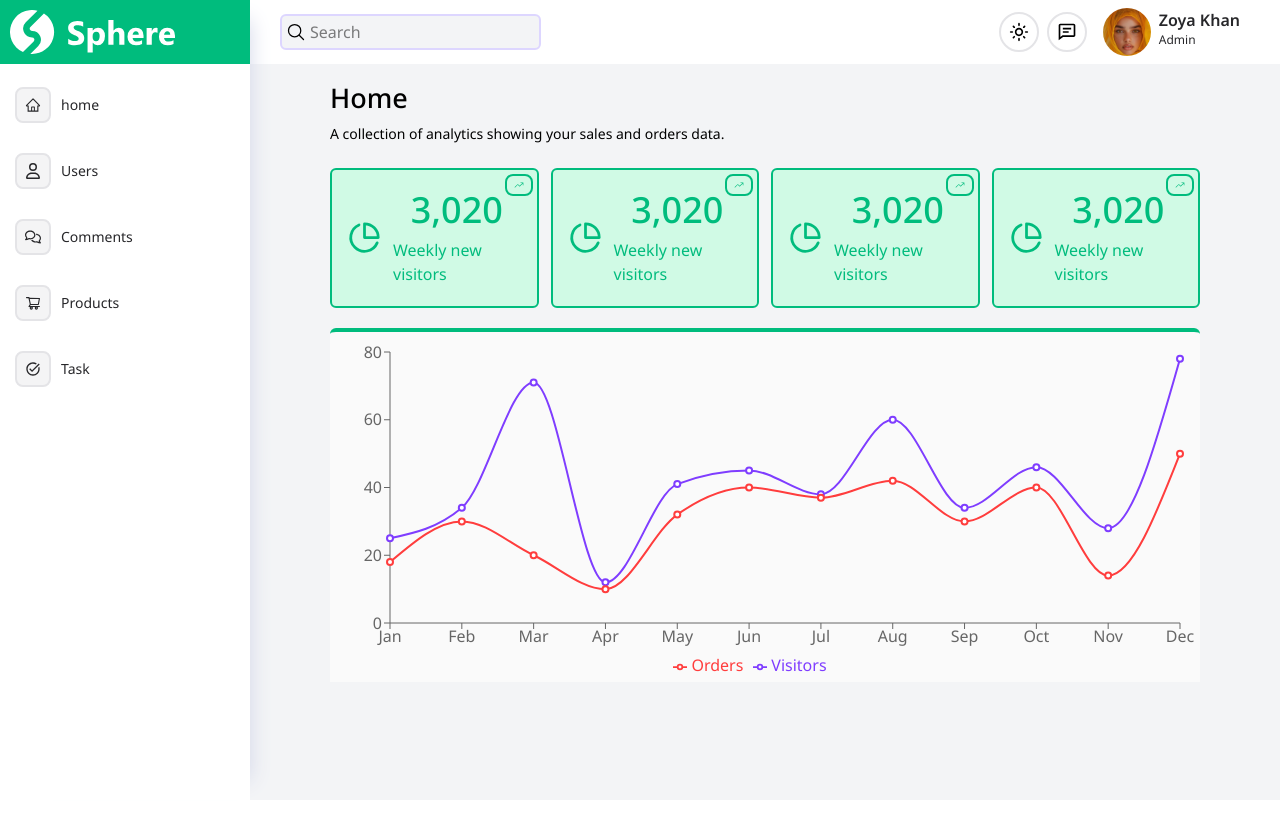
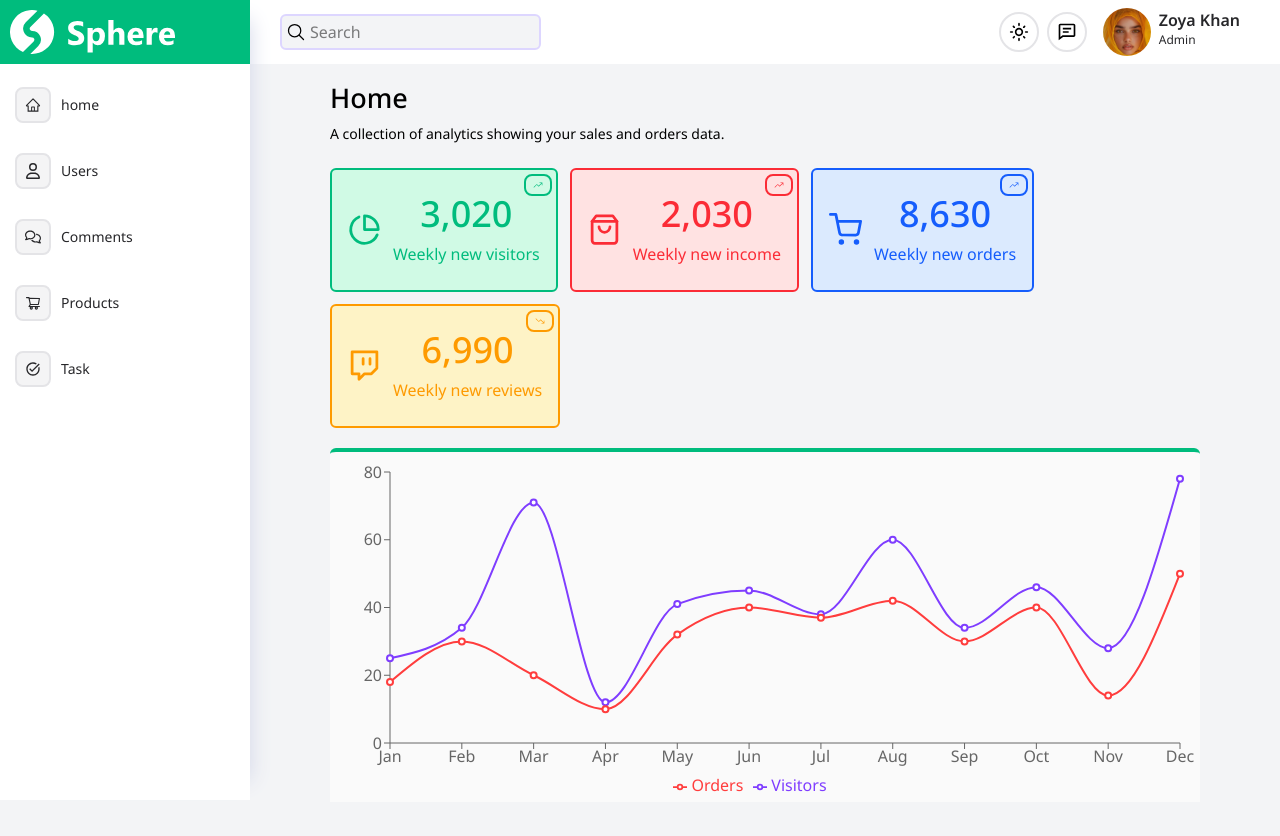
Before and after one commit to hossein1075/dashbord-admin, a React (Vite) app: page / in a window 1280 px wide. Shown: the top 836 px of the page. Before the commit the page ends 800 px from the top, so only its background shows below. Built offline with nearby package versions, Linux system fonts and the light colour scheme.

Commit message:
add info box in page home

```diff
--- a/package.json
+++ b/package.json
@@ -11,6 +11,7 @@
   },
   "dependencies": {
     "@tailwindcss/vite": "^4.1.17",
+    "daisyui": "^5.5.8",
     "react": "^19.2.0",
     "react-dom": "^19.2.0",
     "react-icons": "^5.5.0",
--- /dev/null
+++ b/src/Components/HomeBoxs/ColorBox.jsx
@@ -0,0 +1,18 @@
+import { FiPieChart } from "react-icons/fi";
+import { IoIosTrendingUp } from "react-icons/io";
+import { IoIosTrendingDown } from "react-icons/io";
+import { LuShoppingBag } from "react-icons/lu";
+import { FiShoppingCart } from "react-icons/fi";
+import { FiTwitch } from "react-icons/fi";
+
+
+
+let colorBox = [
+    {id:1, title: 'visitors', amount: '3,020' , icon: <FiPieChart size={33}/>, colorText:'text-emerald-500', colorBorder: 'border-emerald-100', colorBg: 'bg-emerald-100',  upDown:  <IoIosTrendingUp size={10}/>},
+    {id:2, title: 'income', amount: '2,030' , icon: <LuShoppingBag size={33}/>, colorText:'text-red-500', colorBorder: 'border-red-100', colorBg: 'bg-red-100',  upDown:  <IoIosTrendingUp size={10}/>},
+    {id:3, title: 'orders', amount: '8,630' , icon: <FiShoppingCart  size={33}/>, colorText:'text-blue-600', colorBorder: 'border-blue-100', colorBg: 'bg-blue-100',  upDown:  <IoIosTrendingUp size={10}/>},
+    {id:4, title: 'reviews', amount: '6,990' , icon: <FiTwitch  size={33}/>, colorText:'text-amber-500', colorBorder: 'border-amber-100', colorBg: 'bg-amber-100',  upDown:  <IoIosTrendingDown size={10}/>},
+
+]
+
+export default colorBox
--- a/src/Components/HomeBoxs/HomeBoxs.jsx
+++ b/src/Components/HomeBoxs/HomeBoxs.jsx
@@ -1,17 +1,16 @@
 import React from 'react'
-import { FiPieChart } from "react-icons/fi";
-import { IoIosTrendingUp } from "react-icons/io";
-function HomeBoxs() {
+
+function HomeBoxs({title, icon, upDown, amount, colorText, borderColors, colorBg}) {
   return (
-    <div className='flexCenter relative max-w-[274px] max-h-[140px] py-6 px-4 gap-3 border-2 rounded-md border-solid border-emerald-500 bg-emerald-100 text-emerald-500'>
+    <div className={`flexCenter relative max-w-[274px] max-h-[140px] py-6 px-4 gap-3 border-2 rounded-md border-solid ${borderColors} ${colorBg} ${colorText}`}>
         <div>
-          <FiPieChart size={33}/>
+         {icon}
         </div>
         <div className='flexCenter flex-col'>
-          <h1 className='mb-2 text-4xl font-Noto-Medium font-medium '>3,020</h1>
-          <h6>Weekly new visitors</h6>
-          <div className='absolute top-1 right-1 border-2 rounded-lg py-1 px-1.75 border-solid border-emerald-500'>
-            <IoIosTrendingUp size={10}/>
+          <h1 className='mb-2 text-4xl font-Noto-Medium font-medium '>{amount}</h1>
+          <h6>Weekly new {title}</h6>
+          <div className={`absolute top-1 right-1 border-2 rounded-lg py-1 px-1.75 border-solid ${borderColors}`}>
+            {upDown}
           </div>
         </div>
 
--- a/src/Pages/Home.jsx
+++ b/src/Pages/Home.jsx
@@ -2,17 +2,15 @@ import React from 'react'
 import TitlePage from '../Components/TitlePage/TitlePage'
 import Charts from '../Components/Charts/Charts'
 import HomeBoxs from '../Components/HomeBoxs/HomeBoxs'
-
-
+import colorBox from '../Components/HomeBoxs/ColorBox'
 function Home() {
   return (
     <section className=''>
       <TitlePage title='Home' text='A collection of analytics showing your sales and orders data.' />
-      <div className='mb-5 grid grid-cols-4 gap-3'>
-        <HomeBoxs/>
-        <HomeBoxs/>
-        <HomeBoxs/>
-        <HomeBoxs/>
+      <div className='mb-5 flex flex-wrap  gap-3'>
+        {colorBox.map(item => (
+        <HomeBoxs key={item.id} {...item}/>
+        ))}
       </div>
       <Charts/>
     </section>
--- a/src/index.css
+++ b/src/index.css
@@ -1,12 +1,7 @@
 @import "tailwindcss";
+/* @plugin "daisyui"; */
 
 
-/* dark & light mode */
-@custom-variant dark (&:where(.dark, .dark *));
-
-* {
-  transition: background-color 0.3s ease, color 0.3s ease;
-}
 
 
 /* font noto */
@@ -37,6 +32,8 @@
     font-display: swap;
 }
 
+
+
 @theme {
     --font-Noto-Regular: 'Noto Regular';
     --font-Noto-Bold: 'Noto Bold';
@@ -44,6 +41,13 @@
     --font-Noto-Medium: 'Noto Medium';
     --font-Noto-SemiBold: 'Noto SemiBold';
     --text-27: 1.6875rem;
+}
+
+/* dark & light mode */
+@custom-variant dark (&:where(.dark, .dark *));
+
+* {
+  transition: background-color 0.3s ease, color 0.3s ease;
 }
 
 @layer components {
```
Also changed, not shown: 1 other file (tests, documents, lock files or other folders).
